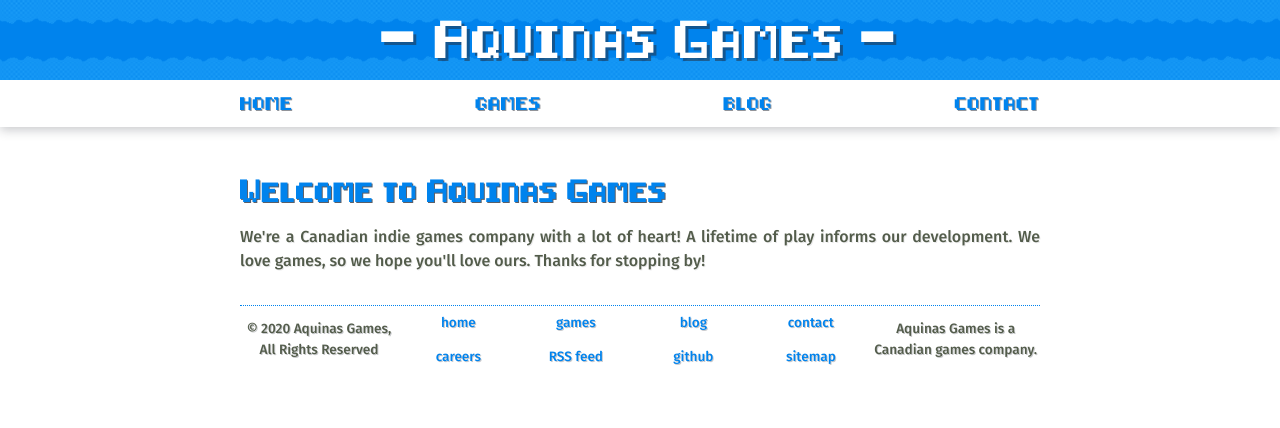
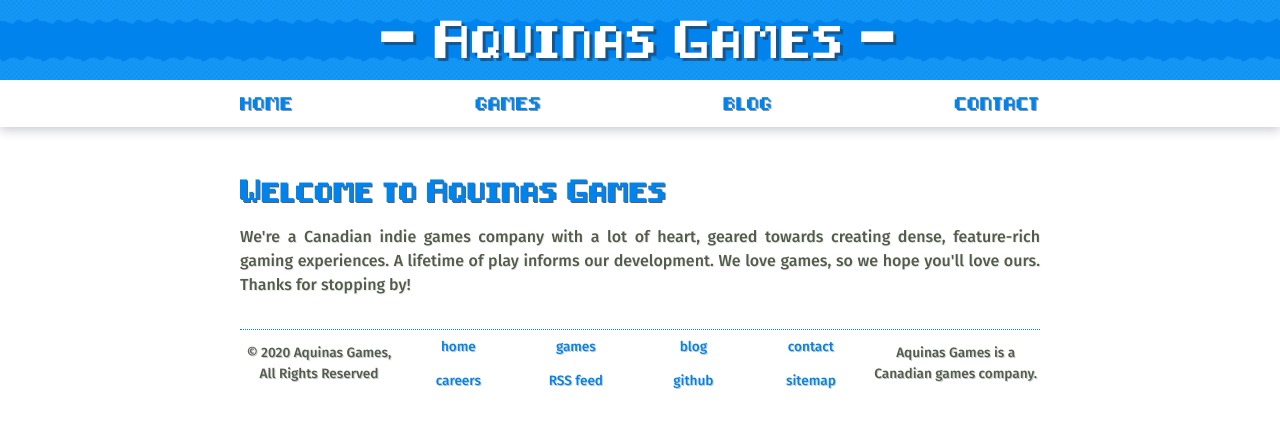
Before and after one commit to AquinasGames/website, a Jekyll site: the page built from index.html, in a window 1280 px wide. Shown: the top 428 px of the page. Built offline with Jekyll 4.4.1, drawn with Linux system fonts in a browser that asks for light colours.

Commit message:
Add more promotional text to about section

```diff
--- a/_includes/about.html
+++ b/_includes/about.html
@@ -1,7 +1,7 @@
 <h3>Welcome to Aquinas Games</h3>
 <div id="about">
     <p>
-        We're a Canadian indie games company with a lot of heart!
+        We're a Canadian indie games company with a lot of heart, geared towards creating dense, feature-rich gaming experiences.
         A lifetime of play informs our development.
         We love games, so we hope you'll love ours.
         Thanks for stopping by!
```
